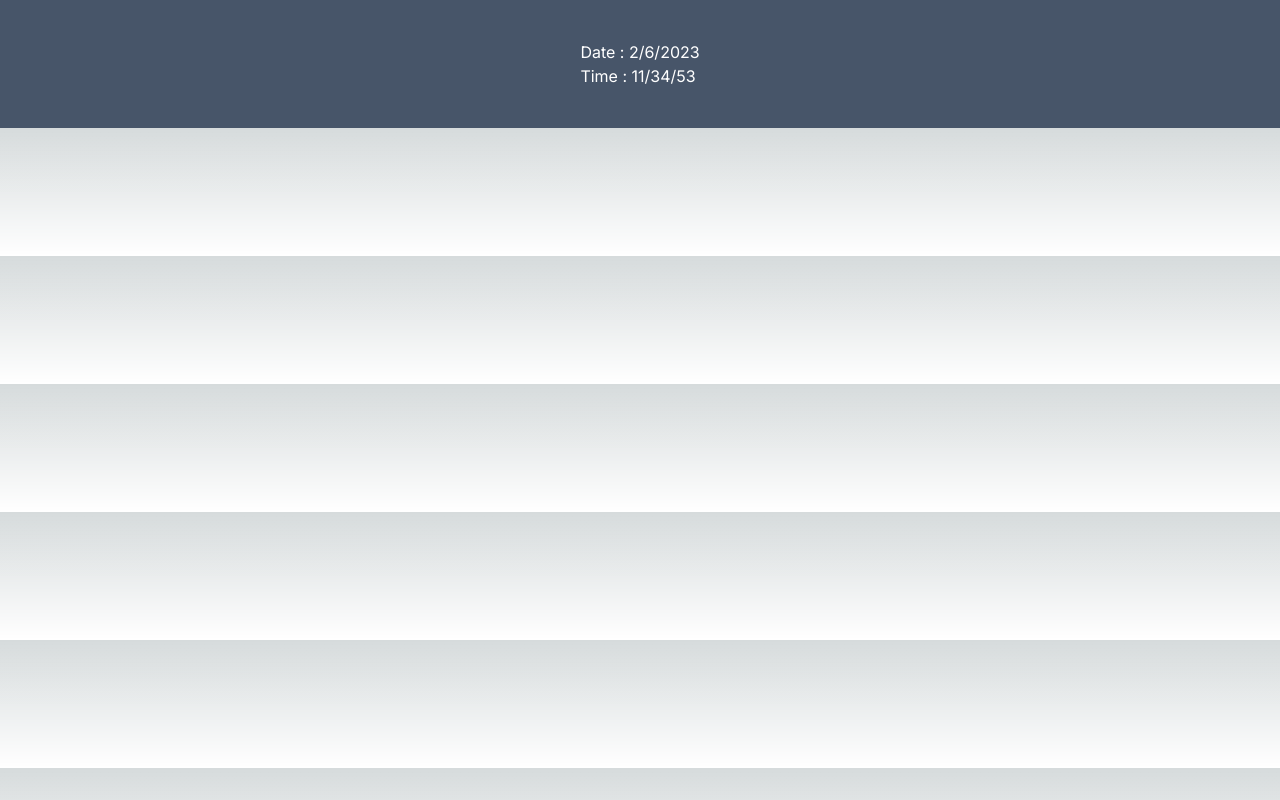
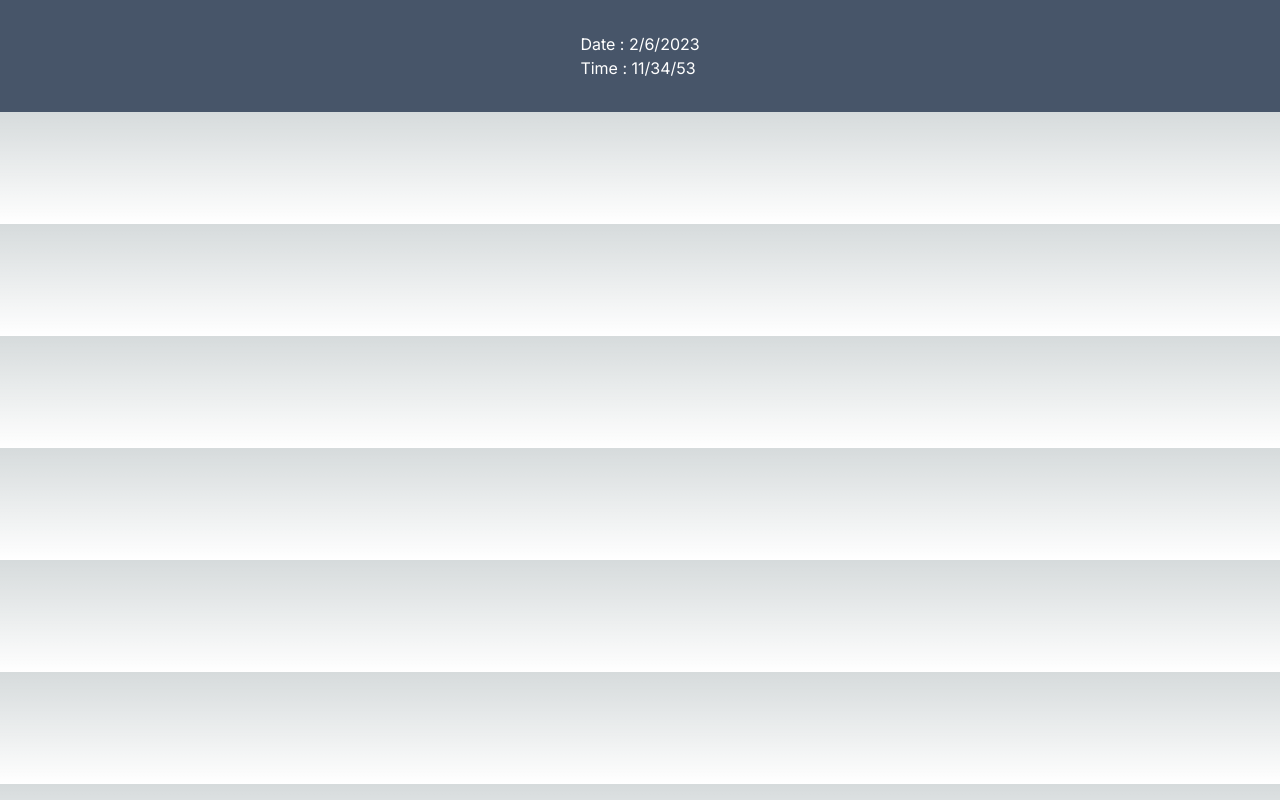
Before and after one commit to Ajithdev444/NEXTJS_APP_ROUTER, a Next.js app: page /time in a window 1280 px wide. Built offline with nearby package versions, Linux system fonts and the light colour scheme.

Commit message:
padding changed

```diff
--- a/app/time/page.tsx
+++ b/app/time/page.tsx
@@ -4,7 +4,7 @@ const time = () => {
     var displayTime = showdate.getHours()+'/'+showdate.getMinutes()+'/'+showdate.getSeconds();
     return(
         <div className="flex justify-center items-center max-w-screen-xl bg-slate-600">
-            <div className="flex flex-col text-white p-10">
+            <div className="flex flex-col text-white p-8">
                 <h1>
                 Date : {displaytodaysdate}
                 </h1>
```
